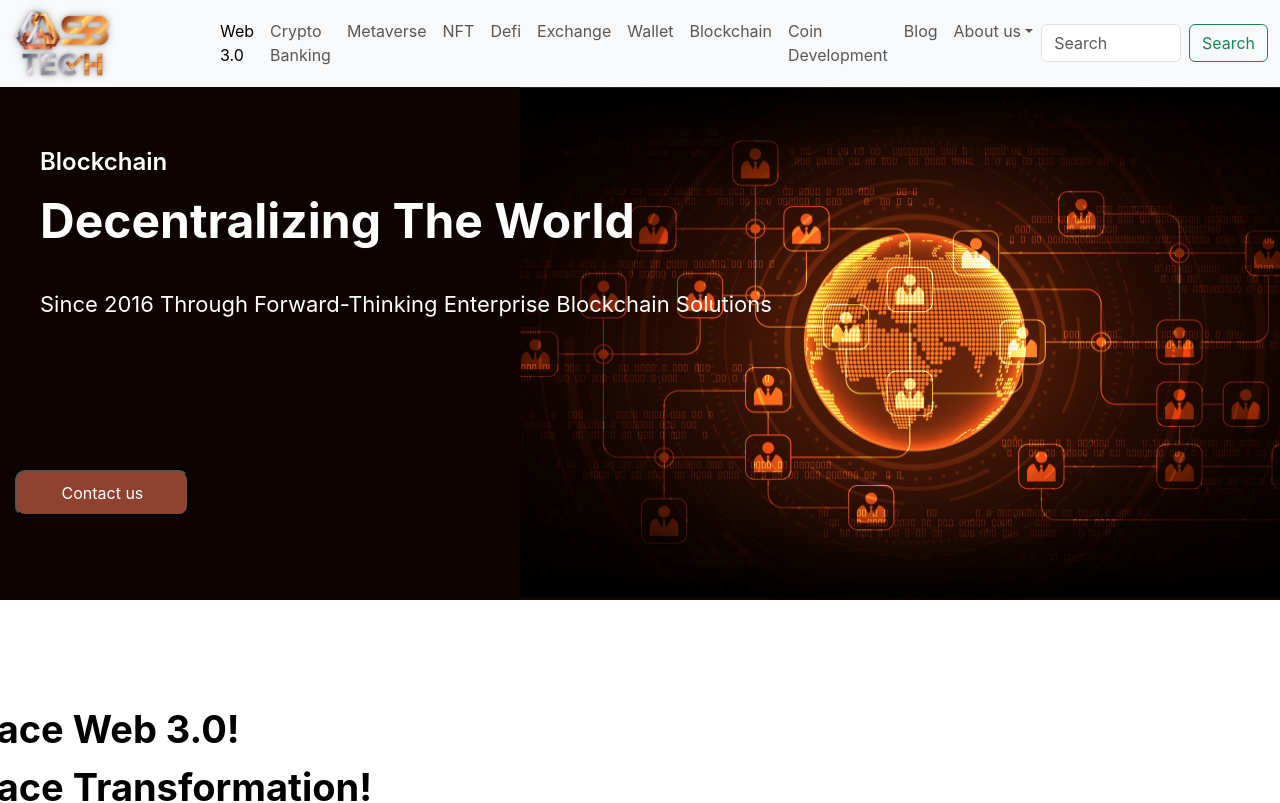
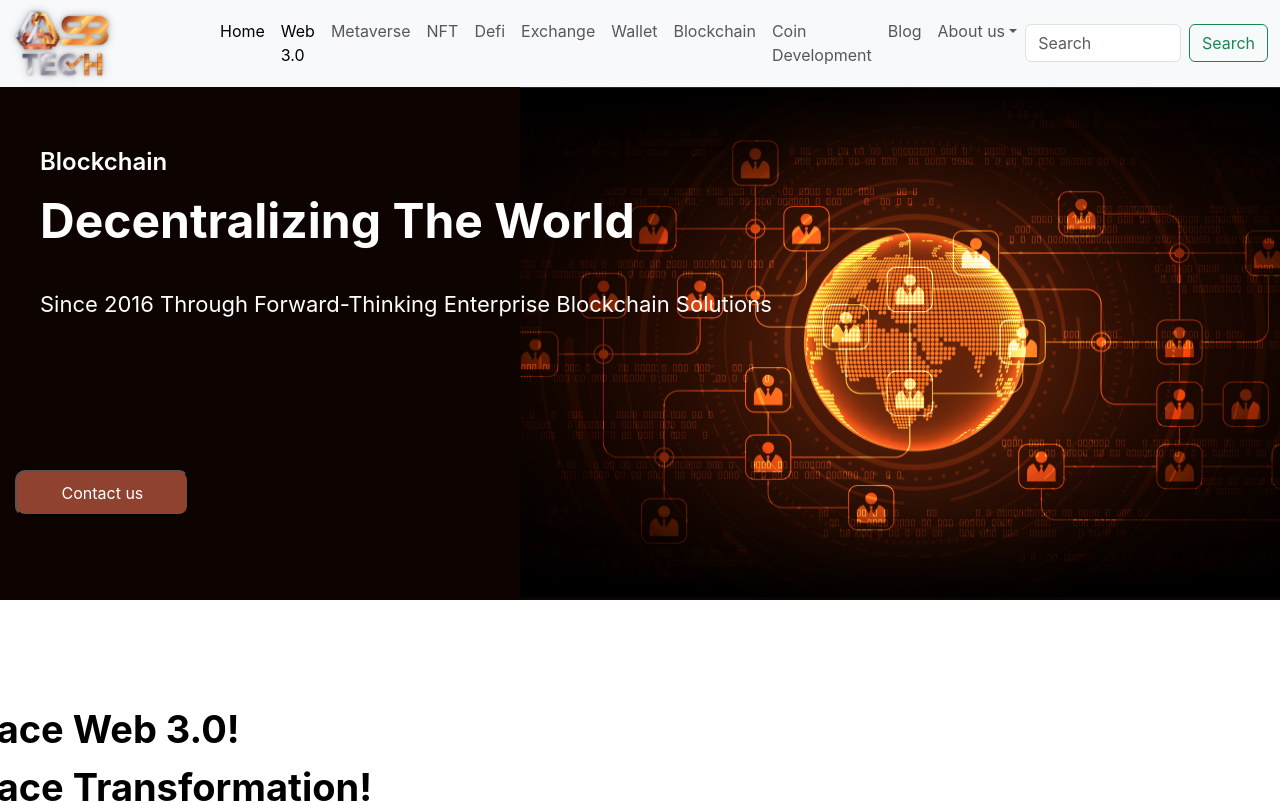
Before and after one commit to placeparks/Blockwise-tech, a React (Create React App) app: page / in a window 1280 px wide. Shown: the top 803 px of the page. Built offline with nearby package versions, Linux system fonts and the light colour scheme.

Commit message:
Update Navbar.js

```diff
--- a/src/components/Home/Navbar.js
+++ b/src/components/Home/Navbar.js
@@ -1,57 +1,56 @@
-import { useState } from 'react';
 
+import { Link } from "react-router-dom";
 const Navbar = () => {
 
   return (
+    <>
 <nav className="navbar navbar-expand-lg bg-body-tertiary">
   <div className="container-fluid">
     <div className='logo'>
     <img className='logo-img' src='logo.png'/>
     </div>
-    <button className="navbar-toggler" type="button" data-bs-toggle="collapse" data-bs-target="#navbarSupportedContent" aria-controls="navbarSupportedContent" aria-expanded="false" aria-label="Toggle navigation">
+    <button className="navbar-toggler"type="button" data-bs-toggle="collapse" data-bs-target="#navbarSupportedContent" aria-controls="navbarSupportedContent" aria-expanded="false" aria-label="Toggle navigation">
       <span className="navbar-toggler-icon"></span>
     </button>
     <div className="collapse navbar-collapse" id="navbarSupportedContent">
       <ul className="navbar-nav me-auto mb-2 mb-lg-0">
+      <li className="nav-item">
+        <Link className="nav-link active" aria-current="page" to="/">Home</Link>        </li>
         <li className="nav-item">
-          <a className="nav-link active" aria-current="page" href="#">Web 3.0</a>
+        <Link className="nav-link active" aria-current="page" to="/Web3">Web 3.0</Link>        </li>
+        <li className="nav-item">
+          <Link className="nav-link" to="/Metaverse">Metaverse</Link>
         </li>
         <li className="nav-item">
-          <a className="nav-link" href="#">Crypto Banking</a>
+          <Link className="nav-link" to="/Nft">NFT</Link>
         </li>
         <li className="nav-item">
-          <a className="nav-link" href="#">Metaverse</a>
+          <Link className="nav-link" to="">Defi</Link>
         </li>
         <li className="nav-item">
-          <a className="nav-link" href="#">NFT</a>
+          <Link className="nav-link" to="">Exchange</Link>
         </li>
         <li className="nav-item">
-          <a className="nav-link" href="#">Defi</a>
+          <Link className="nav-link" to="">Wallet</Link>
         </li>
         <li className="nav-item">
-          <a className="nav-link" href="#">Exchange</a>
+          <Link className="nav-link" to="">Blockchain</Link>
         </li>
         <li className="nav-item">
-          <a className="nav-link" href="#">Wallet</a>
+          <Link className="nav-link" to="">Coin Development</Link>
         </li>
         <li className="nav-item">
-          <a className="nav-link" href="#">Blockchain</a>
-        </li>
-        <li className="nav-item">
-          <a className="nav-link" href="#">Coin Development</a>
-        </li>
-        <li className="nav-item">
-          <a className="nav-link" href="#">Blog</a>
+          <Link className="nav-link" to="">Blog</Link>
         </li>
         <li className="nav-item dropdown">
-          <a className="nav-link dropdown-toggle" href="#" role="button" data-bs-toggle="dropdown" aria-expanded="false">
+          <Link className="nav-link dropdown-toggle" to="" role="button" data-bs-toggle="dropdown" aria-expanded="false">
            About us
-          </a>
+          </Link>
           <ul className="dropdown-menu">
-            <li><a className="dropdown-item" href="#">Action</a></li>
-            <li><a className="dropdown-item" href="#">Another action</a></li>
+            <li><Link className="dropdown-item" to="">Action</Link></li>
+            <li><Link className="dropdown-item" to="">Another action</Link></li>
             <li><hr className="dropdown-divider"/></li>
-            <li><a className="dropdown-item" href="#">Something else here</a></li>
+            <li><Link className="dropdown-item" to="">Something else here</Link></li>
           </ul>
         </li>
 
@@ -63,6 +62,7 @@ const Navbar = () => {
     </div>
   </div>
 </nav>
+</>
   );
 }
 
```
